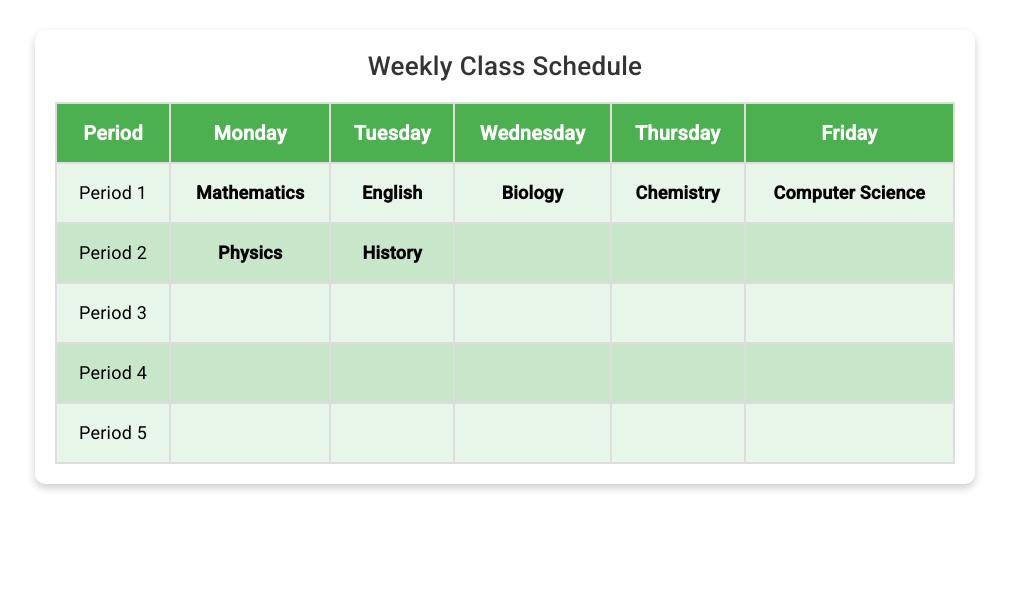
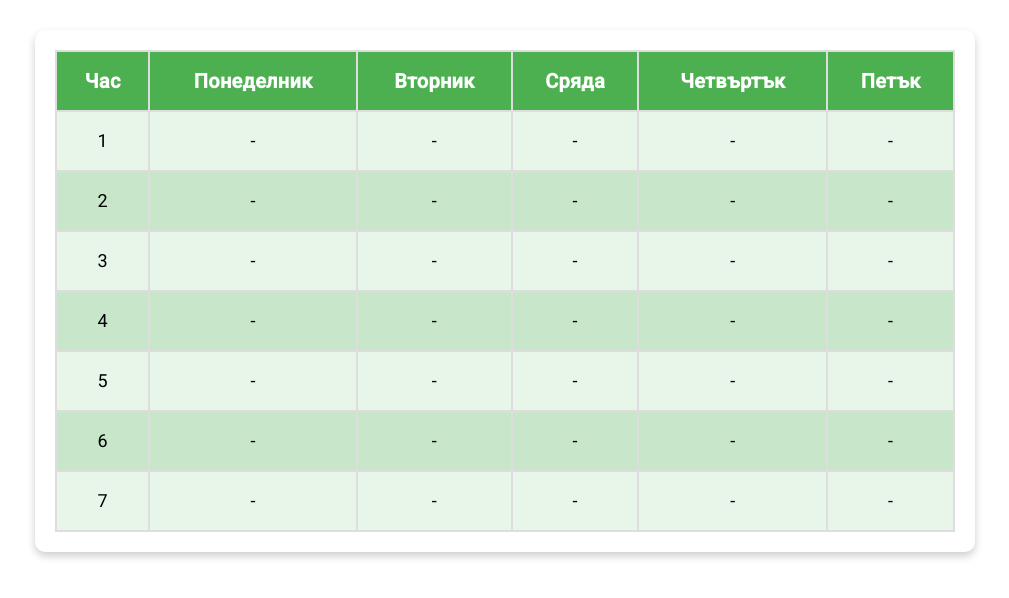
Before and after one commit to kriskss/NBU_SHKOLO_FRONTEND, an Angular app: page /student-schedule in a window 1280 px wide. Shown: the top 598 px of the page, without its empty margins (135-1144 px from the left). Built offline with nearby package versions, Linux system fonts and the light colour scheme.

Commit message:
schedule data displayed

```diff
--- /dev/null
+++ b/src/app/services/schedule.service.ts
@@ -0,0 +1,59 @@
+import { Injectable } from '@angular/core';
+import { HttpClient, HttpHeaders } from '@angular/common/http';
+import { StudentService } from './student.service';
+import { firstValueFrom } from 'rxjs';
+import { Student } from '../models/student.model';
+
+@Injectable({
+  providedIn: 'root',
+})
+export class ScheduleService {
+  private scheduleUrl = 'http://localhost:8081/schedule';
+
+  constructor(
+    private http: HttpClient,
+    private studentService: StudentService
+  ) {}
+
+  private getAuthHeaders(): HttpHeaders {
+    const token = localStorage.getItem('authToken');
+    return new HttpHeaders({
+      Authorization: token ? `Bearer ${token}` : '',
+    });
+  }
+
+  async getTransformedSchedule(userId: number): Promise<any[]> {
+    // Step 1: Get student ID from user ID
+    const studentID: number = await firstValueFrom(
+      this.studentService.getStudentIdByUserId(userId)
+    );
+
+    // Step 2: Get student details to extract class ID
+    const studentData = await firstValueFrom(
+      this.http.get<any>(`http://localhost:8081/student/fetch/${studentID}`, {
+        headers: this.getAuthHeaders(),
+      })
+    );
+
+    const classId = studentData.klass.id;
+    // console.log('Class ID:', classId);
+
+    // Step 3: Fetch all schedules
+    const allSchedules = await firstValueFrom(
+      this.http.get<any[]>(`${this.scheduleUrl}/fetch/all`, {
+        headers: this.getAuthHeaders(),
+      })
+    );
+
+    // console.log('All Schedules:', allSchedules);
+
+    // Step 4: Filter schedules based on classId
+    const filteredSchedules = allSchedules.filter(
+      (schedule) => schedule.klass?.id === classId
+    );
+
+    // console.log('Filtered Schedules:', filteredSchedules);
+
+    return filteredSchedules;
+  }
+}
--- a/src/app/student-schedule-tab/student-schedule-tab.component.html
+++ b/src/app/student-schedule-tab/student-schedule-tab.component.html
@@ -1,34 +1,23 @@
 <div class="schedule-container">
-  <h2>Weekly Class Schedule</h2>
-  <table>
+  <table class="schedule-table">
     <thead>
       <tr>
-        <th>Period</th>
-        <th
-          *ngFor="
-            let day of ['Monday', 'Tuesday', 'Wednesday', 'Thursday', 'Friday']
-          "
-        >
-          {{ day }}
-        </th>
+        <th>Час</th>
+        <th>Понеделник</th>
+        <th>Вторник</th>
+        <th>Сряда</th>
+        <th>Четвъртък</th>
+        <th>Петък</th>
       </tr>
     </thead>
     <tbody>
-      <tr *ngFor="let period of [1, 2, 3, 4, 5]">
-        <td>Period {{ period }}</td>
-        <td
-          *ngFor="
-            let day of ['Monday', 'Tuesday', 'Wednesday', 'Thursday', 'Friday']
-          "
-        >
-          <ul>
-            <ng-container *ngFor="let entry of schedule[day]">
-              <li *ngIf="entry.period === period">
-                {{ entry.subject }}
-              </li>
-            </ng-container>
-          </ul>
-        </td>
+      <tr *ngFor="let period of [1, 2, 3, 4, 5, 6, 7]">
+        <td>{{ period }}</td>
+        <td>{{ getSubjectTitle(mondaySchedule, period) }}</td>
+        <td>{{ getSubjectTitle(tuesdaySchedule, period) }}</td>
+        <td>{{ getSubjectTitle(wednesdaySchedule, period) }}</td>
+        <td>{{ getSubjectTitle(thursdaySchedule, period) }}</td>
+        <td>{{ getSubjectTitle(fridaySchedule, period) }}</td>
       </tr>
     </tbody>
   </table>
--- a/src/app/student-schedule-tab/student-schedule-tab.component.ts
+++ b/src/app/student-schedule-tab/student-schedule-tab.component.ts
@@ -1,24 +1,54 @@
-import { Component } from '@angular/core';
+import { Component, Inject, OnInit, PLATFORM_ID } from '@angular/core';
+import { ScheduleService } from '../services/schedule.service';
+import { isPlatformBrowser } from '@angular/common';
+import { HttpClient } from '@angular/common/http';
 
 @Component({
   selector: 'app-student-schedule-tab',
   templateUrl: './student-schedule-tab.component.html',
   styleUrls: ['./student-schedule-tab.component.scss'],
 })
-export class StudentScheduleTabComponent {
-  schedule: {
-    [key: string]: { subject: string; time: string; period: number }[];
-  } = {
-    Monday: [
-      { subject: 'Mathematics', time: '08:00 - 09:30', period: 1 },
-      { subject: 'Physics', time: '10:00 - 11:30', period: 2 },
-    ],
-    Tuesday: [
-      { subject: 'English', time: '09:00 - 10:30', period: 1 },
-      { subject: 'History', time: '11:00 - 12:30', period: 2 },
-    ],
-    Wednesday: [{ subject: 'Biology', time: '08:30 - 10:00', period: 1 }],
-    Thursday: [{ subject: 'Chemistry', time: '09:30 - 11:00', period: 1 }],
-    Friday: [{ subject: 'Computer Science', time: '10:00 - 11:30', period: 1 }],
-  };
+export class StudentScheduleTabComponent implements OnInit {
+  filteredSchedule: any[] = [];
+
+  mondaySchedule: any[] = [];
+  tuesdaySchedule: any[] = [];
+  wednesdaySchedule: any[] = [];
+  thursdaySchedule: any[] = [];
+  fridaySchedule: any[] = [];
+
+  constructor(
+    private scheduleService: ScheduleService,
+    @Inject(PLATFORM_ID) private platformId: Object,
+    private http: HttpClient
+  ) {}
+
+  async ngOnInit() {
+    if (isPlatformBrowser(this.platformId)) {
+      const userInfo = localStorage.getItem('userInfo');
+      const userId = userInfo ? JSON.parse(userInfo).id : null;
+
+      if (userId) {
+        this.filteredSchedule =
+          await this.scheduleService.getTransformedSchedule(userId);
+
+        this.mondaySchedule = this.getScheduleByDay('Понеделник');
+        this.tuesdaySchedule = this.getScheduleByDay('Вторник');
+        this.wednesdaySchedule = this.getScheduleByDay('Сряда');
+        this.thursdaySchedule = this.getScheduleByDay('Четвъртък');
+        this.fridaySchedule = this.getScheduleByDay('Петък');
+      }
+    }
+  }
+
+  getScheduleByDay(day: string): any[] {
+    return this.filteredSchedule
+      .filter((entry) => entry.dayOfTheWeek.toLowerCase() === day.toLowerCase())
+      .sort((a, b) => Number(a.numberOfPeriod) - Number(b.numberOfPeriod));
+  }
+
+  getSubjectTitle(schedule: any[], period: number): string {
+    const entry = schedule.find((e) => e.numberOfPeriod == period);
+    return entry?.subject?.title || '-';
+  }
 }
```
Also changed, not shown: src/app/models/schedule.model.ts (added, +24 -0 lines).
